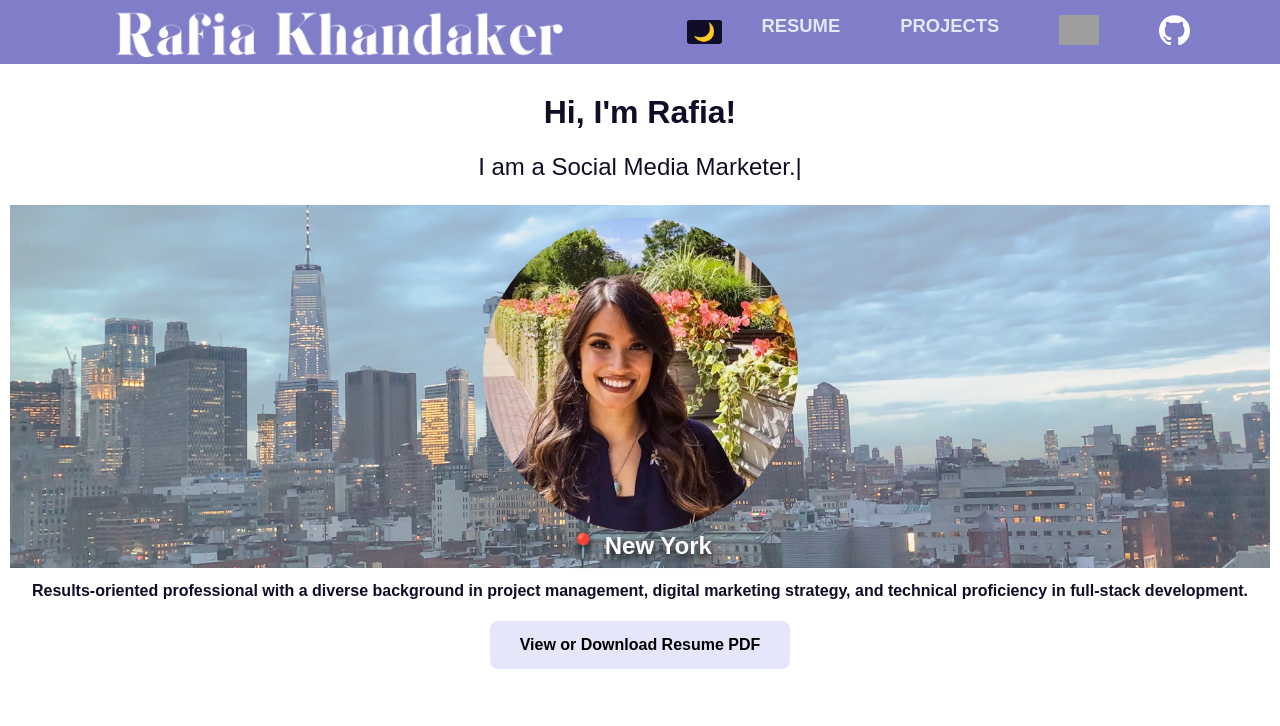
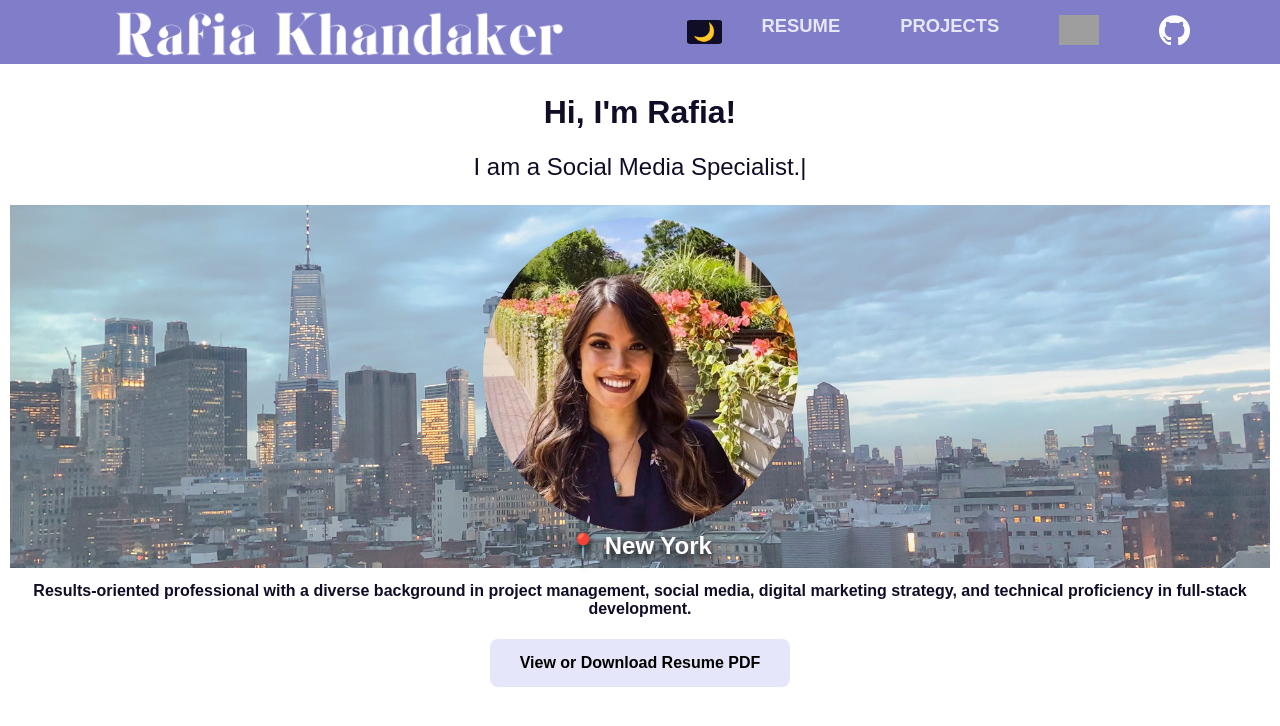
Before and after one commit to RafiaJK/portfolio, a React (Create React App) app: page / in a window 1280 px wide. Shown: the top 726 px of the page. Built offline with nearby package versions, Linux system fonts and the light colour scheme; grey boxes are pictures that could not be loaded.

Commit message:
Updated home page info

```diff
--- a/src/Home.js
+++ b/src/Home.js
@@ -16,11 +16,9 @@ function Home() {
 
       <TypeAnimation className='typing-animation'
         sequence={[
-          'I am a Software Engineer.',
-          1000, // Waits 1s
-          'I am a Social Media Marketer.',
-          2000, // Waits 2s
-          'I am a ',
+          'I am a Software Engineer.', 1500,
+          'I am a Social Media Specialist.', 2000, // Waits 2s
+          'I am a Digital Marketer.', 1500,
           () => {
             console.log('Sequence completed'); // Place optional callbacks anywhere in the array
           }
@@ -38,7 +36,7 @@ function Home() {
       </div>
 
       <div className='home-blurb'>
-        <h4>Results-oriented professional with a diverse background in project management, digital marketing strategy, and technical proficiency in full-stack development.</h4>
+        <h4>Results-oriented professional with a diverse background in project management, social media, digital marketing strategy, and technical proficiency in full-stack development.</h4>
       </div>
 
       <Resume/>
```
